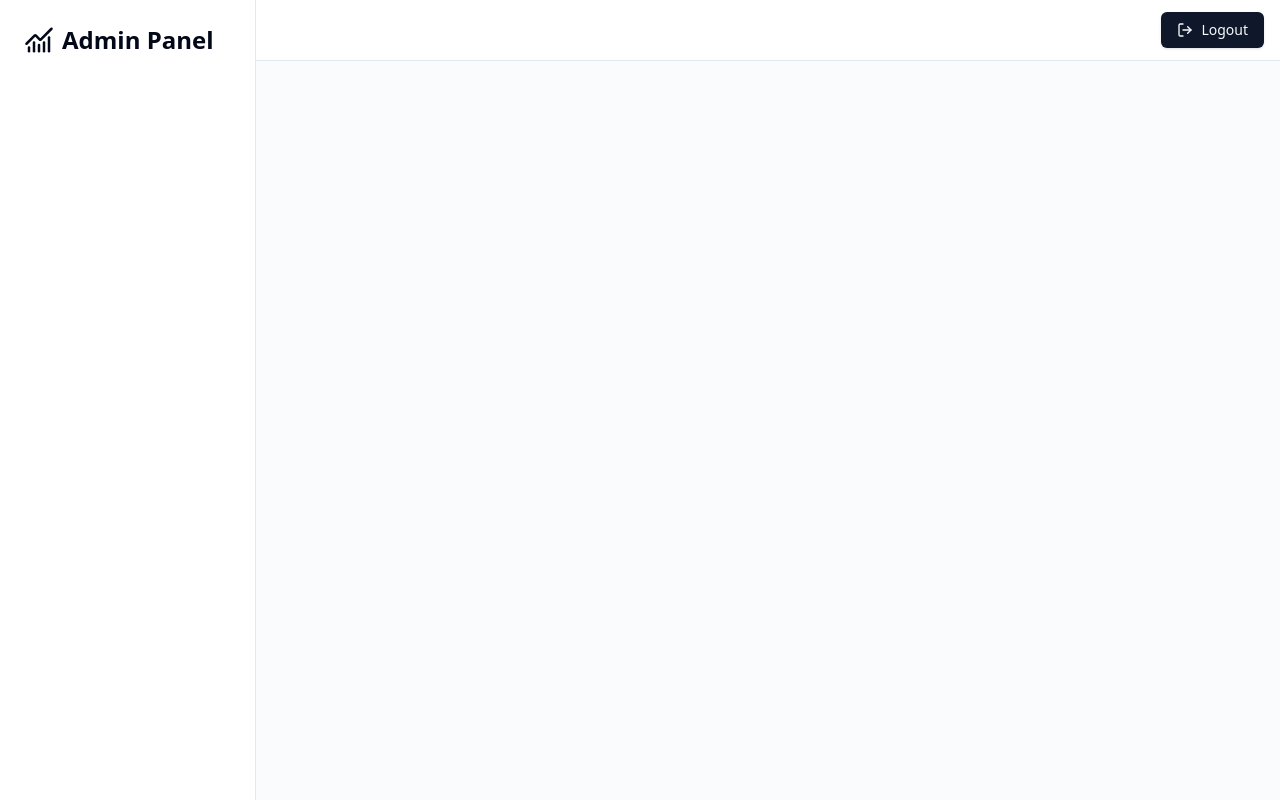
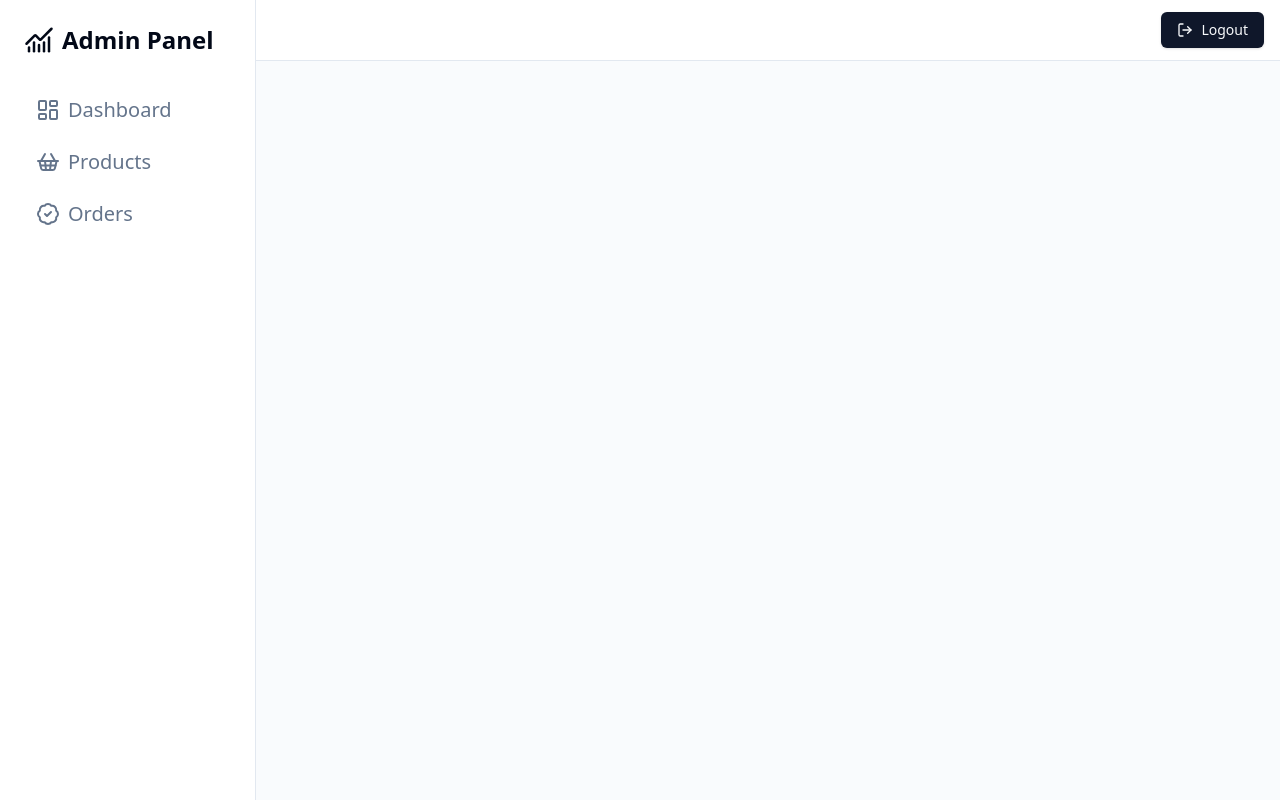
Before and after one commit to VoDinhNat/Final, a React (Vite) app in the folder client/: page /admin in a window 1280 px wide. Built offline with nearby package versions, Linux system fonts and the light colour scheme.

Commit message:
sidebar for admin

```diff
--- a/client/package.json
+++ b/client/package.json
@@ -10,6 +10,7 @@
     "preview": "vite preview"
   },
   "dependencies": {
+    "@radix-ui/react-dialog": "^1.1.15",
     "@radix-ui/react-label": "^2.1.7",
     "@radix-ui/react-select": "^2.2.5",
     "@radix-ui/react-slot": "^1.2.3",
--- a/client/src/components/admin-view/sidebar.jsx
+++ b/client/src/components/admin-view/sidebar.jsx
@@ -1,12 +1,74 @@
-import { Fragment } from "react";
-import { ChartNoAxesCombined } from "lucide-react";
-import { useNavigate } from "react-router-dom";
+import {
+    BadgeCheck,
+    ChartNoAxesCombined,
+    LayoutDashboard,
+    ShoppingBasket,
+  } from "lucide-react";
+  import { Fragment } from "react";
+  import { useNavigate } from "react-router-dom";
+  import { Sheet, SheetContent, SheetHeader, SheetTitle } from "../ui/sheet";
 
-function AdminSideBar() {
+  const adminSidebarMenuItems = [
+    {
+      id: "dashboard",
+      label: "Dashboard",
+      path: "/admin/dashboard",
+      icon: <LayoutDashboard />,
+    },
+    {
+      id: "products",
+      label: "Products",
+      path: "/admin/products",
+      icon: <ShoppingBasket />,
+    },
+    {
+      id: "orders",
+      label: "Orders",
+      path: "/admin/orders",
+      icon: <BadgeCheck />,
+    },
+  ];
+
+  function MenuItems({ setOpen }) {
+    const navigate = useNavigate();
+
+    return (
+      <nav className="mt-8 flex-col flex gap-2">
+        {adminSidebarMenuItems.map((menuItem) => (
+          <div
+            key={menuItem.id}
+            onClick={() => {
+              navigate(menuItem.path);
+              setOpen ? setOpen(false) : null;
+            }}
+            className="flex cursor-pointer text-xl items-center gap-2 rounded-md px-3 py-2 text-muted-foreground hover:bg-muted hover:text-foreground"
+          >
+            {menuItem.icon}
+            <span>{menuItem.label}</span>
+          </div>
+        ))}
+      </nav>
+    );
+  }
+
+  function AdminSideBar({ open, setOpen }) {
     const navigate = useNavigate();
 
     return (
       <Fragment>
+        <Sheet open={open} onOpenChange={setOpen}>
+          <SheetContent side="left" className="w-64">
+            <div className="flex flex-col h-full">
+              <SheetHeader className="border-b">
+                <SheetTitle className="flex gap-2 mt-5 mb-5">
+                  <ChartNoAxesCombined size={30} />
+                  <h1 className="text-2xl font-extrabold">Admin Panel</h1>
+                </SheetTitle>
+              </SheetHeader>
+              <MenuItems setOpen={setOpen} />
+            </div>
+          </SheetContent>
+        </Sheet>
         <aside className="hidden w-64 flex-col border-r bg-background p-6 lg:flex">
           <div
             onClick={() => navigate("/admin/dashboard")}
@@ -15,6 +77,7 @@
             <ChartNoAxesCombined size={30} />
             <h1 className="text-2xl font-extrabold">Admin Panel</h1>
           </div>
+          <MenuItems />
         </aside>
       </Fragment>
     );
--- /dev/null
+++ b/client/src/components/ui/sheet.jsx
@@ -0,0 +1,108 @@
+import * as React from "react"
+import * as SheetPrimitive from "@radix-ui/react-dialog"
+import { cva } from "class-variance-authority";
+import { X } from "lucide-react"
+
+import { cn } from "@/lib/utils"
+
+const Sheet = SheetPrimitive.Root
+
+const SheetTrigger = SheetPrimitive.Trigger
+
+const SheetClose = SheetPrimitive.Close
+
+const SheetPortal = SheetPrimitive.Portal
+
+const SheetOverlay = React.forwardRef(({ className, ...props }, ref) => (
+  <SheetPrimitive.Overlay
+    className={cn(
+      "fixed inset-0 z-50 bg-black/80  data-[state=open]:animate-in data-[state=closed]:animate-out data-[state=closed]:fade-out-0 data-[state=open]:fade-in-0",
+      className
+    )}
+    {...props}
+    ref={ref} />
+))
+SheetOverlay.displayName = SheetPrimitive.Overlay.displayName
+
+const sheetVariants = cva(
+  "fixed z-50 gap-4 bg-background p-6 shadow-lg transition ease-in-out data-[state=open]:animate-in data-[state=closed]:animate-out data-[state=closed]:duration-300 data-[state=open]:duration-500",
+  {
+    variants: {
+      side: {
+        top: "inset-x-0 top-0 border-b data-[state=closed]:slide-out-to-top data-[state=open]:slide-in-from-top",
+        bottom:
+          "inset-x-0 bottom-0 border-t data-[state=closed]:slide-out-to-bottom data-[state=open]:slide-in-from-bottom",
+        left: "inset-y-0 left-0 h-full w-3/4 border-r data-[state=closed]:slide-out-to-left data-[state=open]:slide-in-from-left sm:max-w-sm",
+        right:
+          "inset-y-0 right-0 h-full w-3/4  border-l data-[state=closed]:slide-out-to-right data-[state=open]:slide-in-from-right sm:max-w-sm",
+      },
+    },
+    defaultVariants: {
+      side: "right",
+    },
+  }
+)
+
+const SheetContent = React.forwardRef(({ side = "right", className, children, ...props }, ref) => (
+  <SheetPortal>
+    <SheetOverlay />
+    <SheetPrimitive.Content ref={ref} className={cn(sheetVariants({ side }), className)} {...props}>
+      {children}
+      <SheetPrimitive.Close
+        className="absolute right-4 top-4 rounded-sm opacity-70 ring-offset-background transition-opacity hover:opacity-100 focus:outline-none focus:ring-2 focus:ring-ring focus:ring-offset-2 disabled:pointer-events-none data-[state=open]:bg-secondary">
+        <X className="h-4 w-4" />
+        <span className="sr-only">Close</span>
+      </SheetPrimitive.Close>
+    </SheetPrimitive.Content>
+  </SheetPortal>
+))
+SheetContent.displayName = SheetPrimitive.Content.displayName
+
+const SheetHeader = ({
+  className,
+  ...props
+}) => (
+  <div
+    className={cn("flex flex-col space-y-2 text-center sm:text-left", className)}
+    {...props} />
+)
+SheetHeader.displayName = "SheetHeader"
+
+const SheetFooter = ({
+  className,
+  ...props
+}) => (
+  <div
+    className={cn("flex flex-col-reverse sm:flex-row sm:justify-end sm:space-x-2", className)}
+    {...props} />
+)
+SheetFooter.displayName = "SheetFooter"
+
+const SheetTitle = React.forwardRef(({ className, ...props }, ref) => (
+  <SheetPrimitive.Title
+    ref={ref}
+    className={cn("text-lg font-semibold text-foreground", className)}
+    {...props} />
+))
+SheetTitle.displayName = SheetPrimitive.Title.displayName
+
+const SheetDescription = React.forwardRef(({ className, ...props }, ref) => (
+  <SheetPrimitive.Description
+    ref={ref}
+    className={cn("text-sm text-muted-foreground", className)}
+    {...props} />
+))
+SheetDescription.displayName = SheetPrimitive.Description.displayName
+
+export {
+  Sheet,
+  SheetPortal,
+  SheetOverlay,
+  SheetTrigger,
+  SheetClose,
+  SheetContent,
+  SheetHeader,
+  SheetFooter,
+  SheetTitle,
+  SheetDescription,
+}
```
Also changed, not shown: 1 other file (tests, documents, lock files or other folders).
